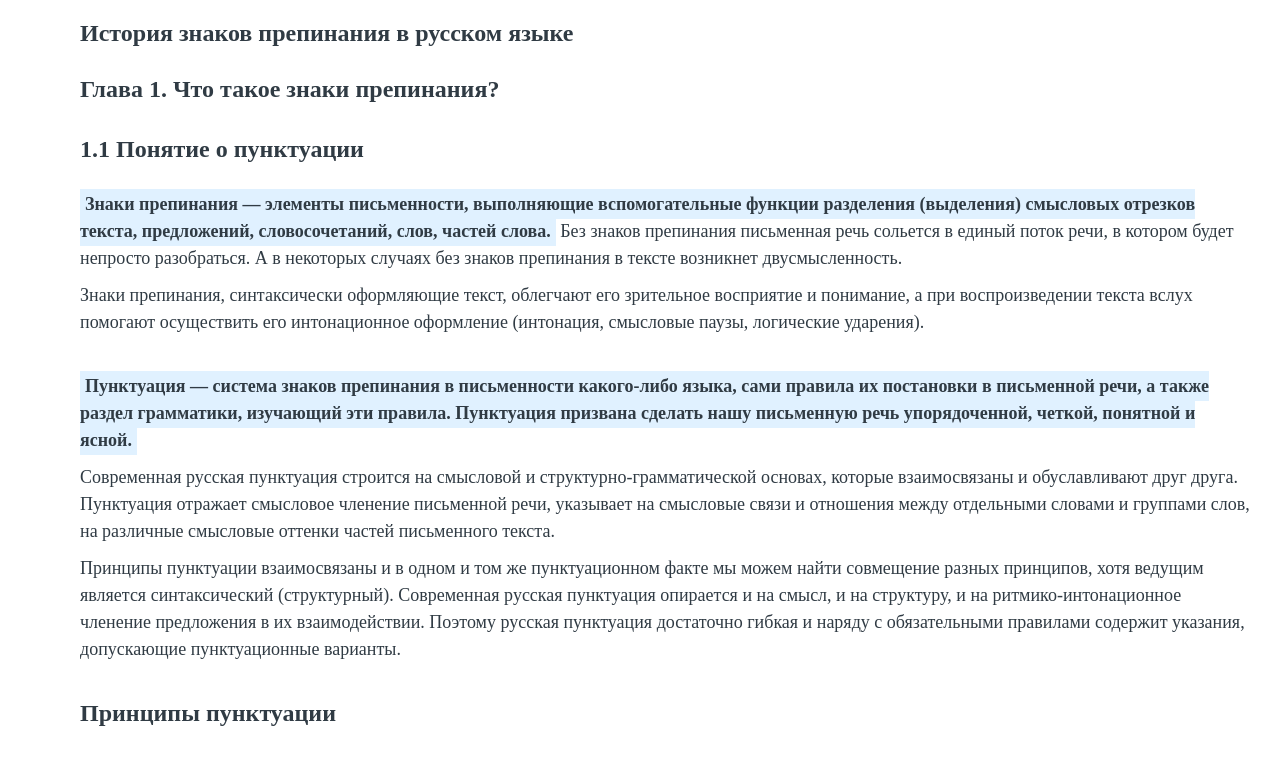
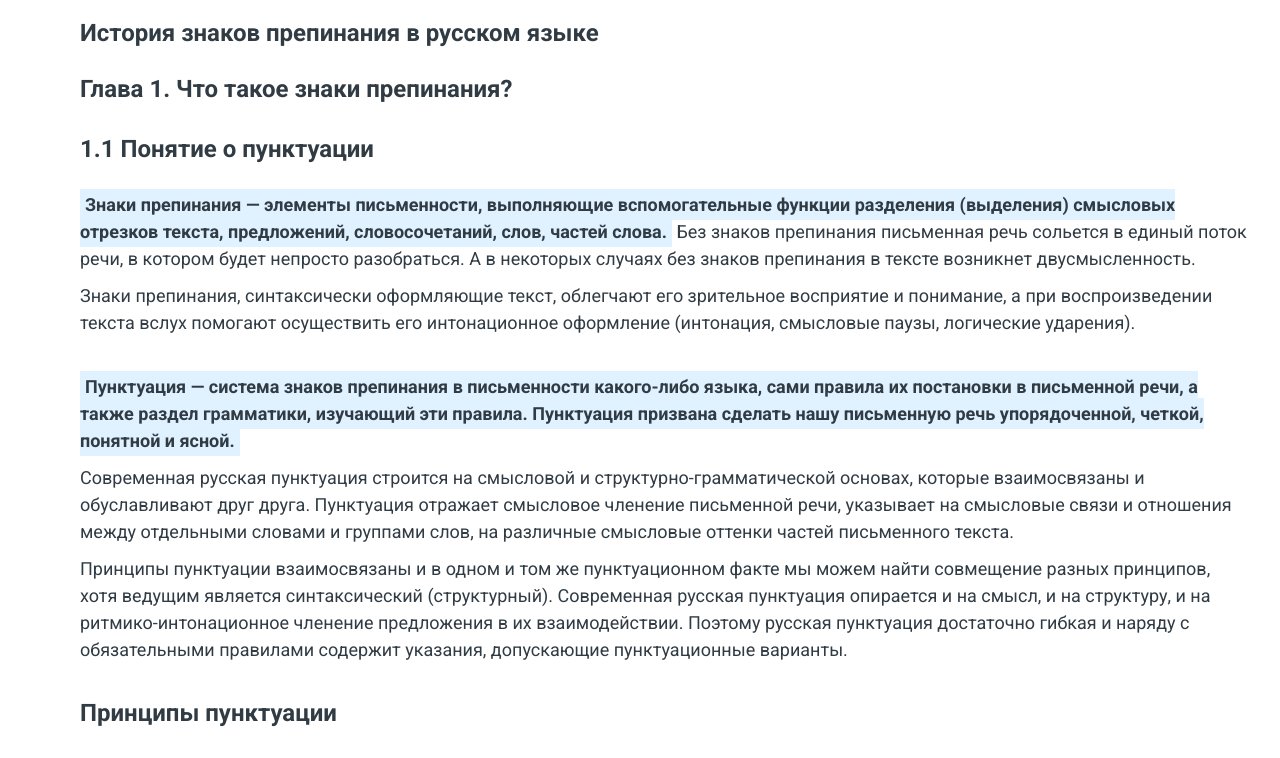
Before and after one commit to shishmaryov/HPM, a plain HTML site: page index.html in a window 1280 px wide. Shown: the part 78-836 px from the top of the page. Drawn offline with Linux system fonts and the light colour scheme.

Commit message:
font- Roboto

```diff
--- a/css/styles.css
+++ b/css/styles.css
@@ -1,21 +1,11 @@
-@font-face {
-    font-family: Futura PT Demi; /* Имя шрифта */
-    src: url(/fonts/FuturaPT-Demi.ttf); /* Путь к файлу со шрифтом */
-}
-@font-face {
-    font-family: Futura PT Medium; /* Имя шрифта */
-    src: url(/fonts/FuturaPT-Medium.ttf); /* Путь к файлу со шрифтом */
-}
-@font-face {
-    font-family: Futura PT Book; /* Имя шрифта */
-    src: url(/fonts/FuturaPT-Book.ttf); /* Путь к файлу со шрифтом */
-}
+@import url('https://fonts.googleapis.com/css2?family=Roboto:ital,wght@0,400;0,500;0,700;1,400&display=swap');
+
 body {
     max-width: 1170px;
     margin-left: auto;
     margin-right: auto;
     padding-left: 50px;
-    font-family: "Futura PT",serif;
+    font-family: "Roboto", sans-serif;
     font-size: 18px;
     font-weight: 400;
     line-height: 1.5;
```
Also changed, not shown: fonts/FuturaPT-Book.ttf (deleted), fonts/FuturaPT-Demi.ttf (deleted), fonts/FuturaPT-Medium.ttf (deleted).
